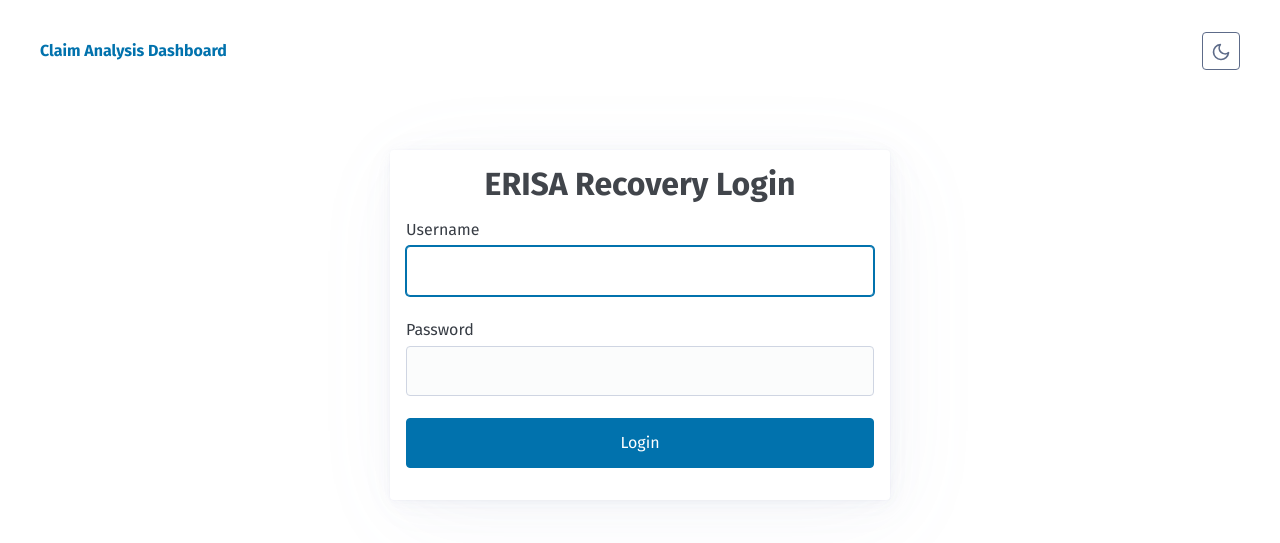
After one commit to zz-xx/ERISA-Recovery-Challenge, a Django app: page /login/ in a window 1280 px wide. The commit adds this page. Shown: the top 543 px of the page. Run offline with Django 5.2, Linux system fonts and the light colour scheme; some libraries are stand-ins or nearby versions.

Commit message:
Add simple login and properly finetune flag implementation.

```diff
--- a/src/erisa_project/settings.py
+++ b/src/erisa_project/settings.py
@@ -126,3 +126,7 @@ STATIC_URL = "static/"
 # https://docs.djangoproject.com/en/5.2/ref/settings/#default-auto-field
 
 DEFAULT_AUTO_FIELD = "django.db.models.BigAutoField"
+
+LOGIN_URL = 'login'
+LOGIN_REDIRECT_URL = '/'
+LOGOUT_REDIRECT_URL = '/login/'
--- a/src/erisa_project/urls.py
+++ b/src/erisa_project/urls.py
@@ -16,8 +16,15 @@ Including another URLconf
 """
 from django.contrib import admin
 from django.urls import path, include
+from django.contrib.auth import views as auth_views
 
 urlpatterns = [
     path("admin/", admin.site.urls),
-    path('', include('claims.urls')),  # Include the claims app's URLs at the root
+
+    #for login/logout
+    path('login/', auth_views.LoginView.as_view(template_name='registration/login.html'), name='login'),
+    path('logout/', auth_views.LogoutView.as_view(), name='logout'),
+
+    # Include the claims app's URLs at the root
+    path('', include('claims.urls')),
 ]
--- a/src/templates/base.html
+++ b/src/templates/base.html
@@ -205,6 +205,8 @@
 
         /* styles for the flagged filter button === */
 
+
+
         .flag-filter-btn {
             width: auto;
             margin: 0;
@@ -237,6 +239,8 @@
             stroke-width: 1.5;
             vertical-align: middle;
         }
+
+
     </style>
 </head>
 
@@ -247,16 +251,37 @@
                 <li><strong><a href="/">Claim Analysis Dashboard</a></strong></li>
             </ul>
             <ul>
-                <li>
+                {% if user.is_authenticated %}
+                <li>Hi, <strong>{{ user.username }}</strong></li>
+
+                <li style="display: flex; align-items: center; gap: 0.75rem;">
+                    <form action="{% url 'logout' %}" method="post" style="margin: 0;">
+                        {% csrf_token %}
+                        <button type="submit" class="secondary outline"
+                            style="padding: 0.5rem 1rem; margin: 0;">Logout</button>
+                    </form>
+
                     <button
                         @click="document.documentElement.dataset.theme = (document.documentElement.dataset.theme === 'light' ? 'dark' : 'light')"
-                        class="secondary outline" title="Toggle theme" x-data><svg xmlns="http://www.w3.org/2000/svg"
-                            width="20" height="20" viewBox="0 0 24 24" fill="none" stroke="currentColor"
-                            stroke-width="2" stroke-linecap="round" stroke-linejoin="round">
+                        class="secondary outline" title="Toggle theme" x-data>
+                        <svg xmlns="http://www.w3.org/2000/svg" width="20" height="20" viewBox="0 0 24 24" fill="none"
+                            stroke="currentColor" stroke-width="2" stroke-linecap="round" stroke-linejoin="round">
                             <path d="M21 12.79A9 9 0 1 1 11.21 3 7 7 0 0 0 21 12.79z"></path>
                         </svg>
                     </button>
                 </li>
+                {% else %}
+                <li>
+                    <button
+                        @click="document.documentElement.dataset.theme = (document.documentElement.dataset.theme === 'light' ? 'dark' : 'light')"
+                        class="secondary outline" title="Toggle theme" x-data>
+                        <svg xmlns="http://www.w3.org/2000/svg" width="20" height="20" viewBox="0 0 24 24" fill="none"
+                            stroke="currentColor" stroke-width="2" stroke-linecap="round" stroke-linejoin="round">
+                            <path d="M21 12.79A9 9 0 1 1 11.21 3 7 7 0 0 0 21 12.79z"></path>
+                        </svg>
+                    </button>
+                </li>
+                {% endif %}
             </ul>
         </nav>
         {% block content %}{% endblock %}
--- /dev/null
+++ b/src/templates/registration/login.html
@@ -0,0 +1,31 @@
+{% extends "base.html" %}
+
+{% block title %}Login{% endblock %}
+
+{% block content %}
+<article style="max-width: 500px; margin: 4rem auto;">
+    <h1 style="text-align: center;">ERISA Recovery Login</h1>
+
+    {% if form.errors %}
+    <p style="color: var(--pico-color-red);">Your username and password didn't match. Please try again.</p>
+    {% endif %}
+
+    <form method="post" action="{% url 'login' %}">
+        {% csrf_token %}
+
+        <label for="id_username">
+            Username
+            <input type="text" name="username" autofocus autocapitalize="none" autocomplete="username" maxlength="150" required id="id_username">
+        </label>
+
+        <label for="id_password">
+            Password
+            <input type="password" name="password" autocomplete="current-password" required id="id_password">
+        </label>
+
+        <input type="hidden" name="next" value="{{ next }}">
+
+        <button type="submit">Login</button>
+    </form>
+</article>
+{% endblock %}
```
Also changed, not shown: src/claims/models.py (+8 -1 lines), src/claims/views.py (+27 -9 lines), src/templates/claims/partials/_claim_detail.html (+16 -10 lines), src/templates/claims/partials/_notes_section.html (+10 -5 lines), README.md, src/claims/migrations/0004_claim_flagged_at_claim_flagged_by_note_user.py (added).
